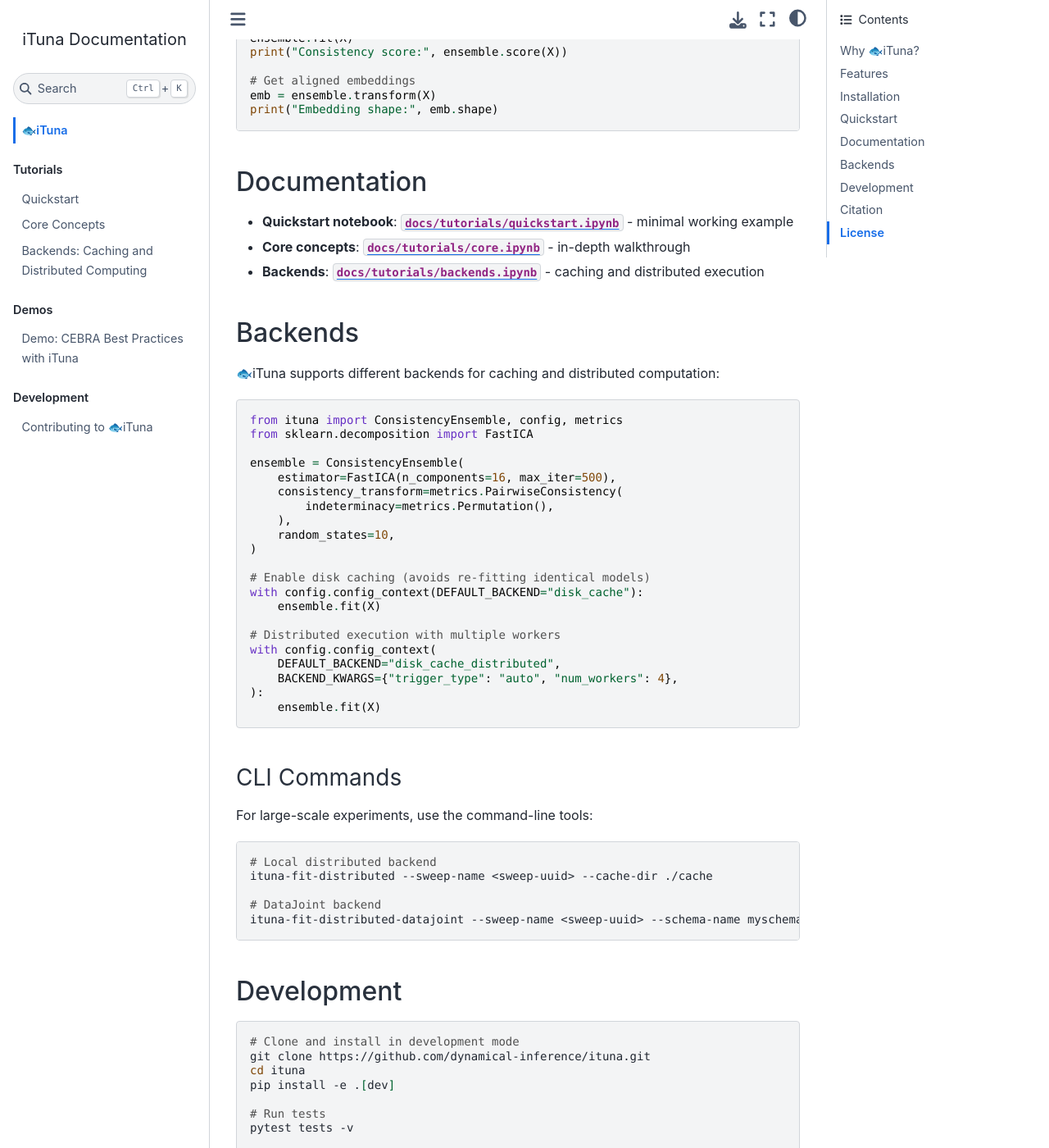
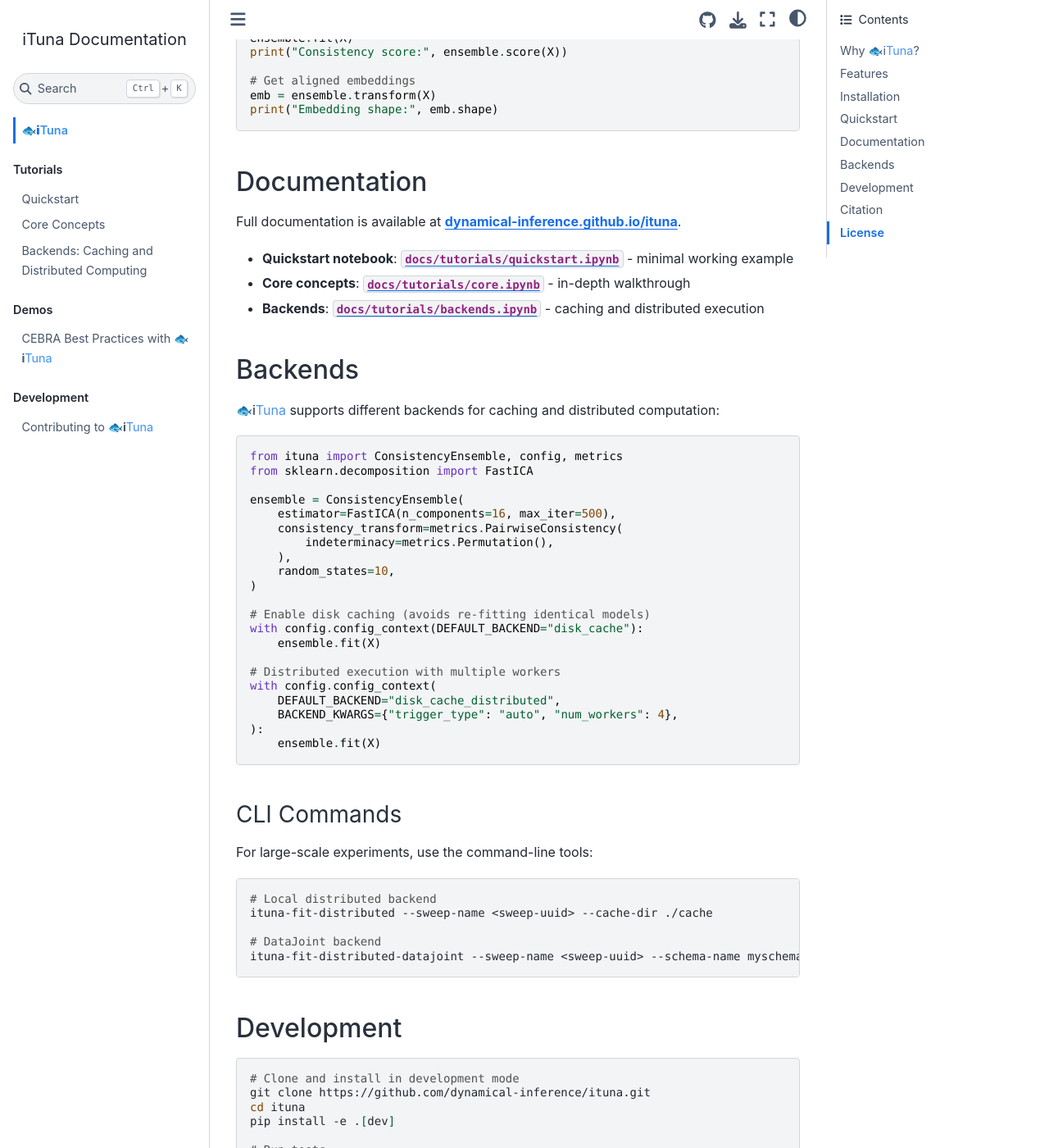
Before and after one commit to dynamical-inference/ituna, a Jupyter Book: the page built from README.md, in a window 1280 px wide and 1400 px high, scrolled down 1878 px. Shown: the whole window at 82% size. Built offline with Jupyter Book 1.0.4 settings and Sphinx 7.4.7 and the Sphinx Book theme 1.1.4, drawn with Linux system fonts in a browser that asks for light colours; a script that is not in the unit is left out; some of the changed text lies outside the part shown.

Commit message:
Minor docs improvement, add links to repo and to docs

````diff
--- a/README.md
+++ b/README.md
@@ -1,19 +1,21 @@
-# 🐟iTuna
+# 🐟<b>i</b><span style="color: #3C92ED;">Tuna</span>
 
-**Tune machine learning models for empirical identifiability and consistency**
-
+[![iTuna](https://img.shields.io/badge/repo-🐟_iTuna-3C92ED?logo=github&logoColor=white)](https://github.com/dynamical-inference/ituna)
+[![Documentation](https://img.shields.io/badge/docs-latest-blue)](https://dynamical-inference.github.io/ituna/)
 [![PyPI version](https://img.shields.io/pypi/v/ituna.svg)](https://pypi.org/project/ituna/)
 [![Python versions](https://img.shields.io/pypi/pyversions/ituna.svg)](https://pypi.org/project/ituna/)
 [![License](https://img.shields.io/badge/License-MIT-blue.svg)](https://opensource.org/licenses/MIT)
 [![Build](https://github.com/dynamical-inference/ituna/actions/workflows/build.yml/badge.svg)](https://github.com/dynamical-inference/ituna/actions/workflows/build.yml)
 
-## Why 🐟iTuna?
+**Tune machine learning models for empirical identifiability and consistency**
+
+## Why 🐟i<span style="color: #4D94E8;">Tuna</span>?
 
 Applying machine learning to scientific data analysis often suffers from an **identifiability gap**: many models along the data-to-analysis pipeline lack statistical guarantees about the uniqueness of their learned representations. This means that re-running the same algorithm can yield different embeddings, making downstream interpretation unreliable without manual verification.
 
 Identifiable representation learning addresses this by ensuring models recover representations that are unique up to a known class of transformations (permutation, linear, affine, etc.). However, even theoretically identifiable models need **empirical validation** to confirm they behave consistently in practice.
 
-🐟iTuna closes this gap by providing a lightweight, model-agnostic framework to:
+🐟i<span style="color: #4D94E8;">Tuna</span> closes this gap by providing a lightweight, model-agnostic framework to:
 
 1. Train multiple instances of a model with different random seeds
 2. Align their embeddings under the appropriate indeterminacy class
@@ -79,13 +81,15 @@
 
 ## Documentation
 
+Full documentation is available at **[dynamical-inference.github.io/ituna](https://dynamical-inference.github.io/ituna/)**.
+
 - **Quickstart notebook**: [`docs/tutorials/quickstart.ipynb`](docs/tutorials/quickstart.ipynb) - minimal working example
 - **Core concepts**: [`docs/tutorials/core.ipynb`](docs/tutorials/core.ipynb) - in-depth walkthrough
 - **Backends**: [`docs/tutorials/backends.ipynb`](docs/tutorials/backends.ipynb) - caching and distributed execution
 
 ## Backends
 
-🐟iTuna supports different backends for caching and distributed computation:
+🐟i<span style="color: #4D94E8;">Tuna</span> supports different backends for caching and distributed computation:
 
 ```python
 from ituna import ConsistencyEnsemble, config, metrics
@@ -142,7 +146,7 @@
 
 ## Citation
 
-If you use 🐟iTuna in your research, please cite:
+If you use 🐟i<span style="color: #4D94E8;">Tuna</span> in your research, please cite:
 
 ```bibtex
 @software{ituna,
@@ -155,4 +159,4 @@
 
 ## License
 
-🐟iTuna is released under the [MIT License](https://opensource.org/licenses/MIT).
+🐟i<span style="color: #4D94E8;">Tuna</span> is released under the [MIT License](https://opensource.org/licenses/MIT).
--- a/_config.yml
+++ b/_config.yml
@@ -1,5 +1,9 @@
 title: iTuna Documentation
 author: Tobias Schmidt, Steffen Schneider
+
+html:
+  use_repository_button: true
+  use_issues_button: true
 
 repository:
   url: https://github.com/dynamical-inference/ituna
--- a/pyproject.toml
+++ b/pyproject.toml
@@ -60,6 +60,7 @@
 
 [project.urls]
 Homepage = "https://github.com/dynamical-inference/ituna"
+Documentation = "https://dynamical-inference.github.io/ituna/"
 Repository = "https://github.com/dynamical-inference/ituna.git"
 "Bug Tracker" = "https://github.com/dynamical-inference/ituna/issues"
 
````
Also changed, not shown: CONTRIBUTING.md (+2 -2 lines), docs/demos/cebra_best_practices.ipynb.
